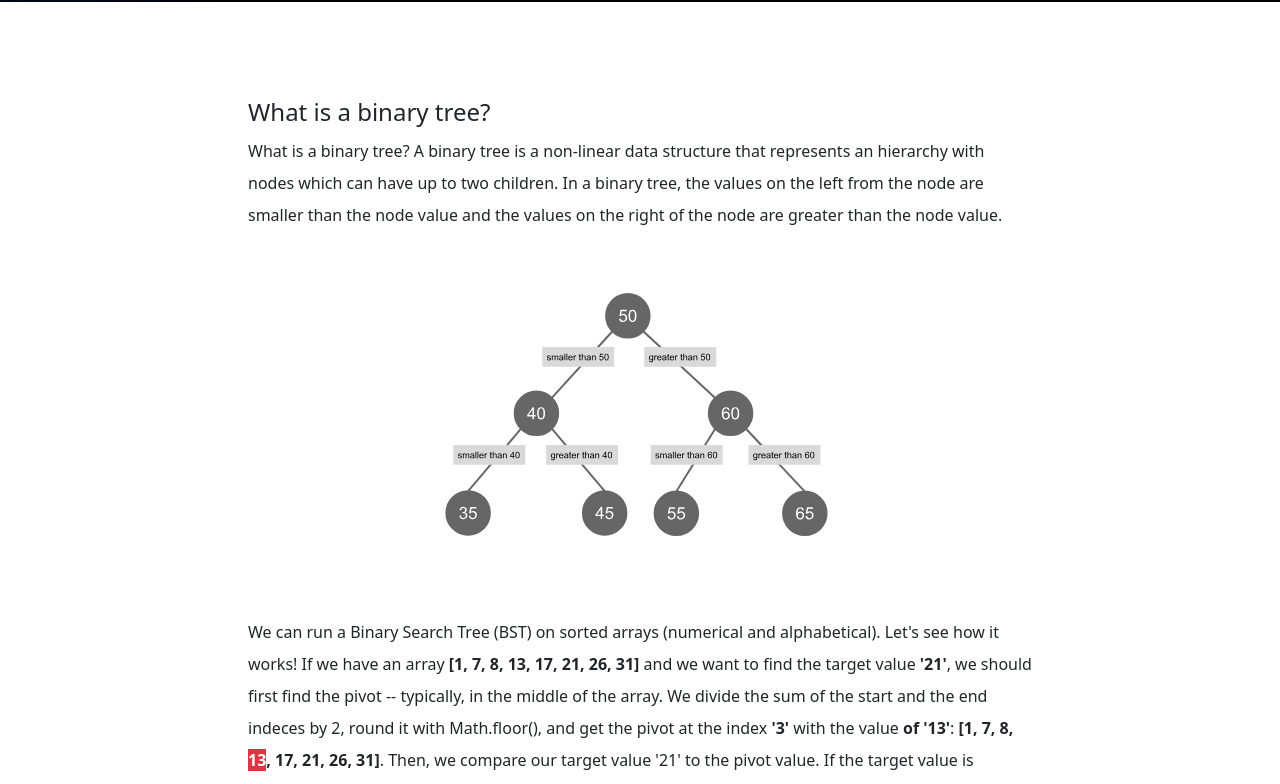
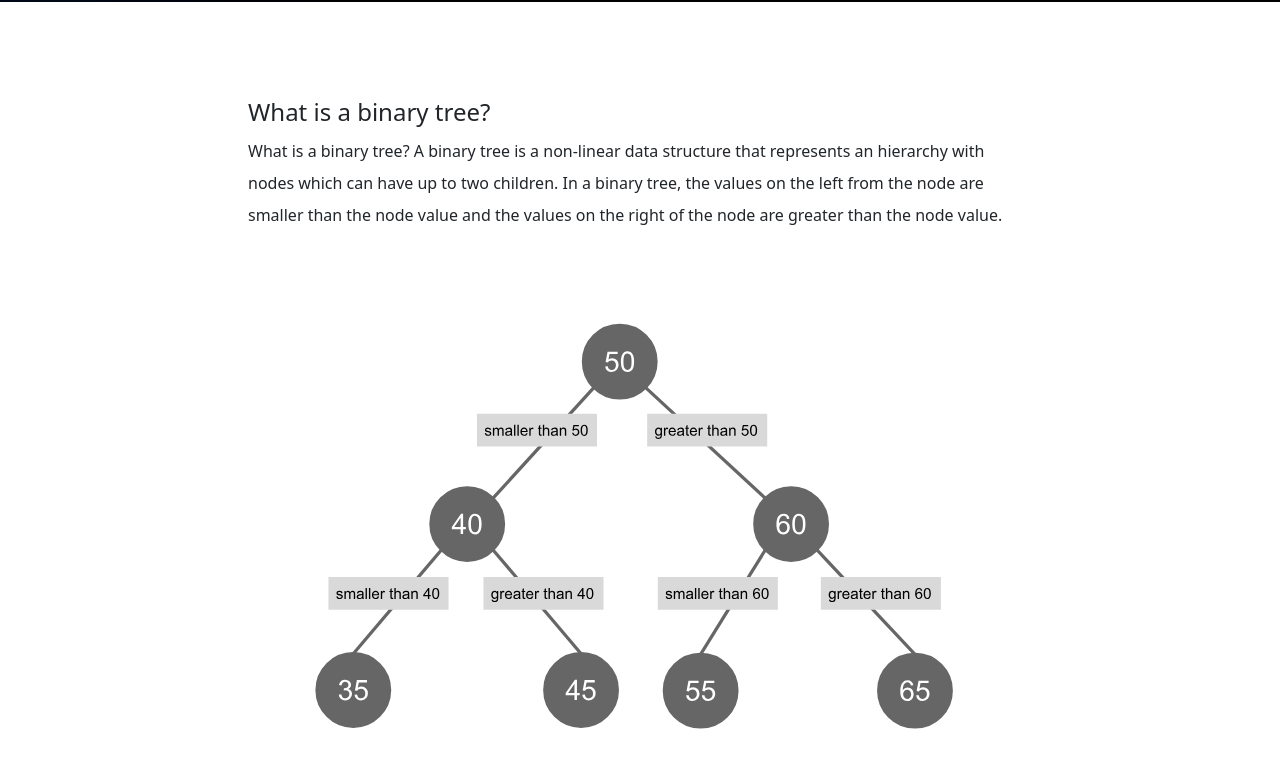
Before and after one commit to nchernys/portfolio-blog, a React (Create React App) app: page /blog-binary-search in a window 1280 px wide. Shown: the part 446-1230 px from the top of the page. Built offline with nearby package versions, Linux system fonts and the light colour scheme.

Commit message:
links fixed

```diff
--- a/src/App.js
+++ b/src/App.js
@@ -3,10 +3,23 @@ import BinaryTree from "./binaryTree";
 import Blog from "./allBlog";
 import Queue from "./queueDataStructure";
 import { BrowserRouter as Router, Routes, Route } from "react-router-dom";
+import { useEffect } from "react";
+import { useLocation } from "react-router-dom";
+
+function ScrollToTopOnMount() {
+  const { pathname } = useLocation();
+  useEffect(() => {
+    console.log("ScrollToTopOnMount rendered");
+    window.scrollTo(0, 0);
+  }, [pathname]); // Only runs once when the component mounts
+
+  return null;
+}
 
 const App = () => {
   return (
     <Router>
+      <ScrollToTopOnMount />
       <Routes>
         <Route path="/" element={<Blog />} />
         <Route path="/blog-binary-search" element={<BinaryTree />} />
--- a/src/allBlog.js
+++ b/src/allBlog.js
@@ -1,6 +1,5 @@
 import "./allBlog.css";
 import { Link } from "react-router-dom";
-import InstagramFeed from "./instagramFeedAPI";
 
 const Blog = () => {
   return (
--- a/src/binaryTree.js
+++ b/src/binaryTree.js
@@ -122,9 +122,9 @@ const BinaryTree = () => {
             are greater than the node value.{" "}
           </p>
           <p>
-            <div className="tree-svg">
+            <span className="tree-svg">
               <img src="./images/binary-search-tree.svg" />
-            </div>
+            </span>
           </p>
           <p>
             {" "}
```
Also changed, not shown: 11 other files (tests, documents, lock files or other folders).
